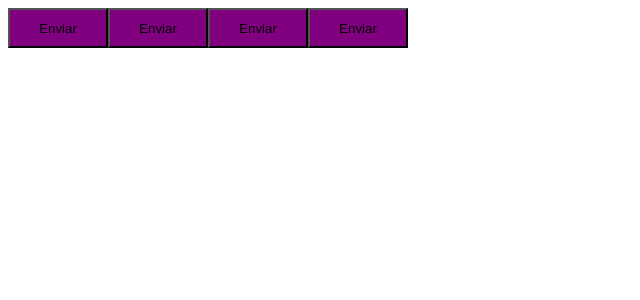
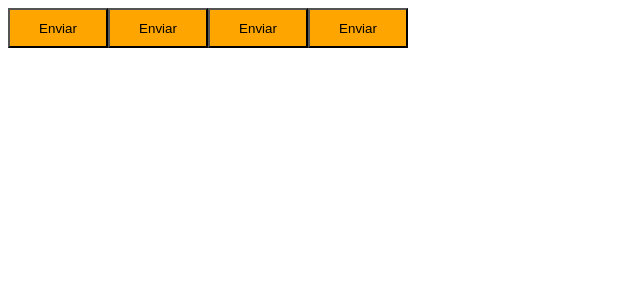
Before and after one commit to felipeanselmonascimento/FirstProjectReact, a React (Vite) app: page / in a window 1280 px wide. Shown: the top 300 px of the page, without its empty margins (0-640 px from the left). Built offline with nearby package versions, Linux system fonts and the light colour scheme.

Commit message:
mudando o thema  no source

```diff
--- a/src/components/Button.styles.ts
+++ b/src/components/Button.styles.ts
@@ -1,4 +1,4 @@
-import styled from "styled-components";
+import styled, { css } from "styled-components";
 
 interface IButtonContainerProps {
     variant: 'primary' | 'secondary' | 'danger' | 'success';
@@ -15,9 +15,9 @@ export const ButtonContainer = styled.button<IButtonContainerProps>`
     width: 100px;
     height: 40px;
 
-    background-color: ${props => props.theme.primary}
+    background-color: ${props => props.theme.secondary}
 
     /* ${props => {
-        return `background-color: ${buttonVariants[props.variant]}`
+        return css`background-color: ${buttonVariants[props.variant]}`
     }} */
 `
```
Also changed, not shown: src/@types/styled.d.ts (added, +10 -0 lines).
